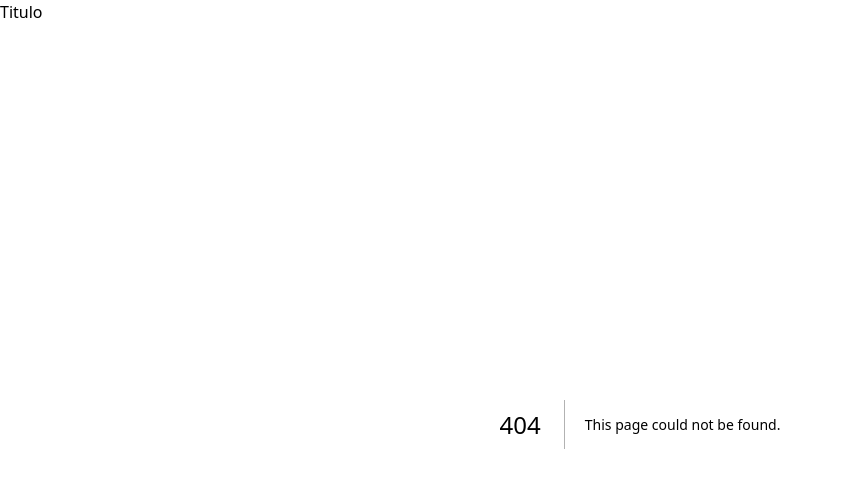
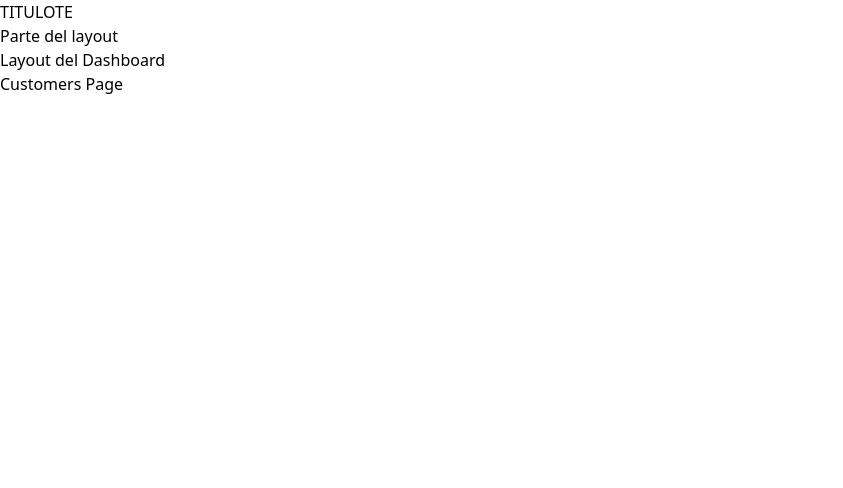
Before and after one commit to 321265302-arch/NextJsTarea, a Next.js app in the folder nextjs-dashboard/: page /dashboard/customers in a window 1280 px wide. Before the commit this address had no page. Shown: the top 488 px of the page, without its empty margins (0-843 px from the left). Built offline with nearby package versions, Linux system fonts and the light colour scheme.

Commit message:
Elementos de la Ruta Dashboard y rutas anidadas

```diff
--- /dev/null
+++ b/nextjs-dashboard/app/dashboard/customers/page.tsx
@@ -0,0 +1,3 @@
+export default function CustomersPage() {
+    return <p>Customers Page</p>
+}
--- /dev/null
+++ b/nextjs-dashboard/app/dashboard/invoices/page.tsx
@@ -0,0 +1,3 @@
+export default function InvoicesPage() {
+    return <p>Invoices Page</p>
+}
--- /dev/null
+++ b/nextjs-dashboard/app/dashboard/layout.tsx
@@ -0,0 +1,9 @@
+export default function Layout({ children }  : { children: React.ReactNode })
+{
+    return (
+        <section>
+            Layout del Dashboard
+            {children}
+        </section>
+    )
+}
--- /dev/null
+++ b/nextjs-dashboard/app/dashboard/page.tsx
@@ -0,0 +1,3 @@
+export default function Page() {
+    return <p>Esta pagina es el contenido del Dashboard</p>
+}
--- a/nextjs-dashboard/app/layout.tsx
+++ b/nextjs-dashboard/app/layout.tsx
@@ -8,7 +8,8 @@ export default function RootLayout({
   return (
     <html lang="en">
       <body className={'${montserrat.className} antialiased'}>
-        <h1>Titulo</h1>
+        <h1>TITULOTE</h1>
+        Parte del layout
         {children}
       </body>
     </html>
```
